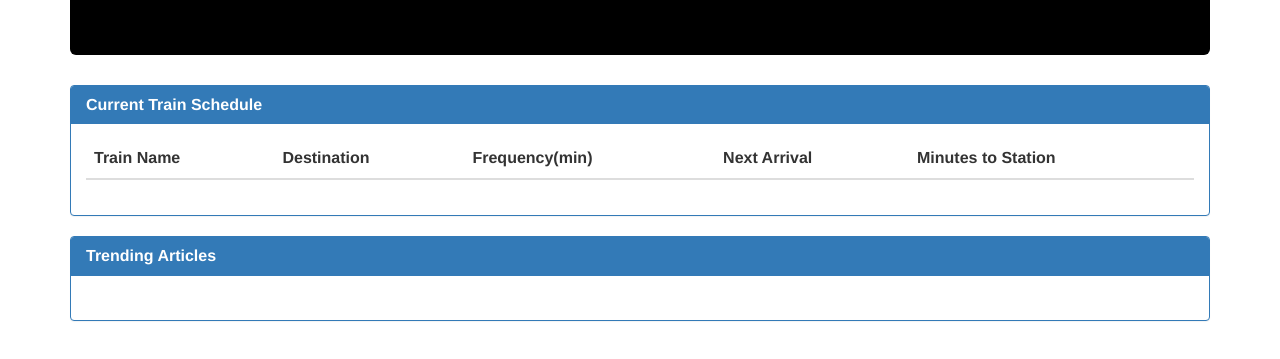
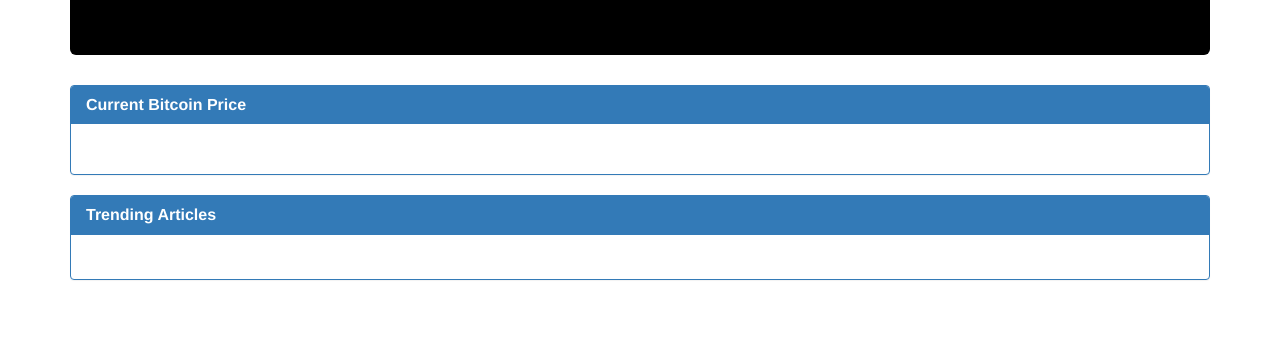
Before and after one commit to BitBuz/BitBiz, a plain HTML site: page index.html in a window 1280 px wide. Shown: the part 187-546 px from the top of the page. Drawn offline with nearby package versions, Linux system fonts and the light colour scheme; no server answers.

Commit message:
html change

```diff
--- a/index.html
+++ b/index.html
@@ -5,7 +5,7 @@
       <head>
 
         <meta charset="UTF-8">
-        <title>Anytime is Train Time</title>
+        <title>Bit Buzz</title>
 
         <!-- Bootstrap -->
         <link rel="stylesheet" href="https://maxcdn.bootstrapcdn.com/bootstrap/3.3.7/css/bootstrap.min.css">
@@ -30,17 +30,12 @@
                     <!-- Current Employees-->
                       <div class="panel panel-primary">
                         <div class="panel-heading">
-                          <h3 class="panel-title"><strong>Current Train Schedule</strong></h3>
+                          <h3 class="panel-title"><strong>Current Bitcoin Price</strong></h3>
                         </div>
                         <div class="panel-body">
                           <table class="table table-hover" id='employee-table'>
                             <thead>
                               <tr>
-                                <th>Train Name</th>
-                                <th>Destination</th>
-                                <th>Frequency(min)</th>
-                                <th>Next Arrival</th>
-                                <th>Minutes to Station</th>
                               </tr>
                             </thead>
                             <tbody>
```
